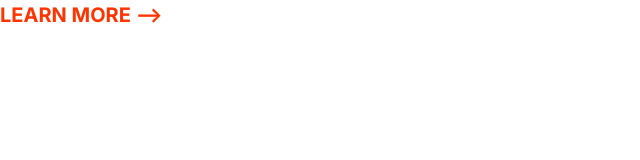
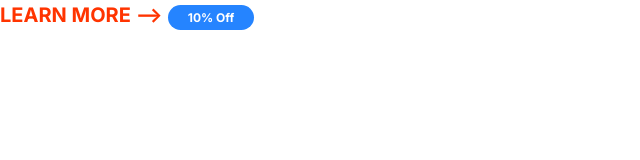
Before and after one commit to josgar14/Moshify, a plain HTML site: page index.html in a window 1280 px wide. Shown: the whole page, without its empty margins (0-640 px from the left). Drawn offline with Linux system fonts and the light colour scheme.

Commit message:
Developed badges.

```diff
--- a/css/styles.css
+++ b/css/styles.css
@@ -85,7 +85,41 @@ a {
 }
 
 @media screen and (min-width: 1024) {
-  .link-arrow{
+  .link-arrow {
     font-size: 1.5rem;
   }
 }
+
+/* Badges */
+
+.badge {
+  border-radius: 20px;
+  font-size: 2rem;
+  font-weight: bold;
+  padding: 0.5rem 2rem;
+  white-space: nowrap;
+}
+
+.badge--primary {
+  background: var(--color-primary);
+  color: white;
+}
+
+.badge--secondary {
+  background: var(--color-secondary);
+  color: white;
+}
+
+badge--small {
+  font-size: 1.6rem;
+}
+
+@media screen and (min-width: 1024px) {
+  .badge {
+    font-size: 1.5rem;
+  }
+
+  .badge--small {
+    font-size: 1.2rem;
+  }
+}
--- a/index.html
+++ b/index.html
@@ -17,5 +17,6 @@
   </head>
   <body>
     <a href="#" class="link-arrow">Learn more</a>
+    <span class="badge badge--primary badge--small">10% Off</span>
   </body>
 </html>
```
Also changed, not shown: css/components/badges.html (added, +3 -0 lines).
